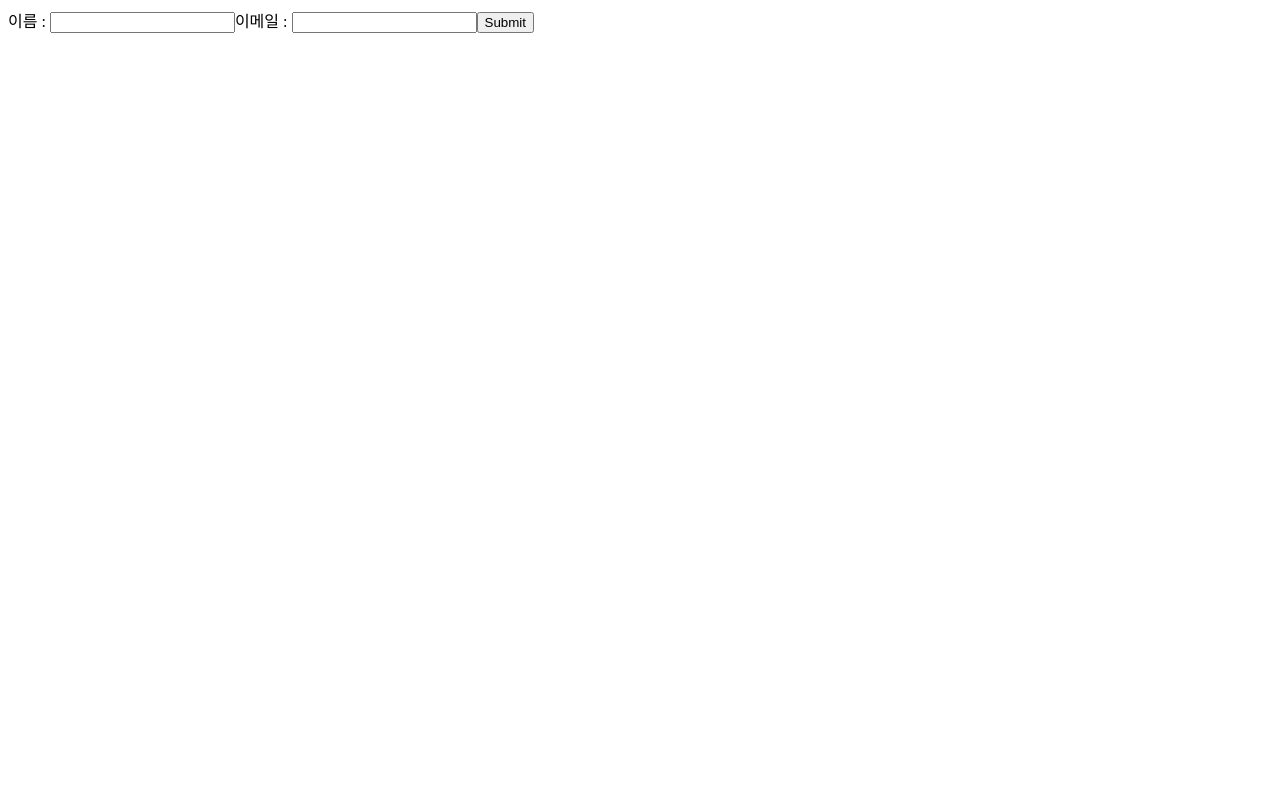
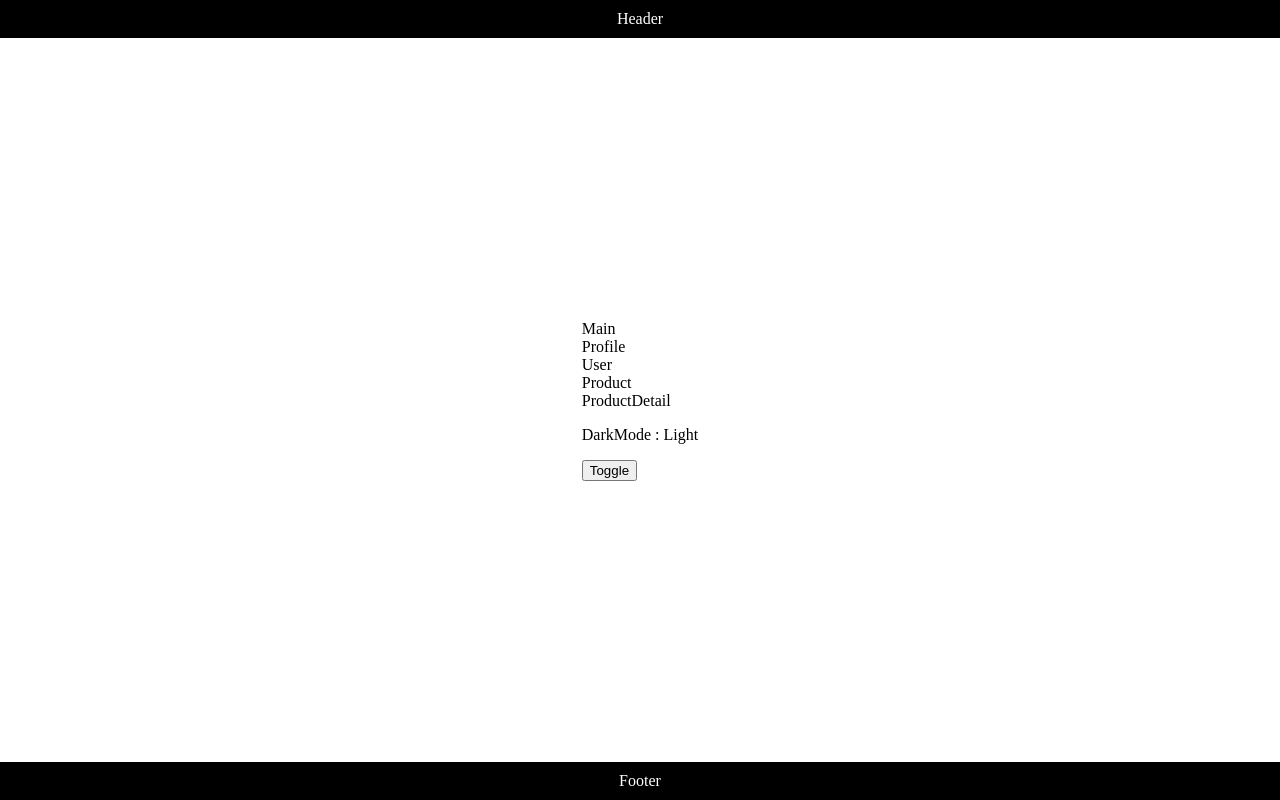
Before and after one commit to smark1024/react-basic, a React (Vite) app: page / in a window 1280 px wide. Built offline with nearby package versions, Linux system fonts and the light colour scheme.

Commit message:
context 사용

```diff
--- a/src/App.css
+++ b/src/App.css
@@ -83,3 +83,28 @@ body * {
     background-color: #000;
     color: #fff;
 }
+
+.header {
+    position: absolute;
+    top: 0;
+    left: 0;
+    width: 100%;
+    padding: 10px 0;
+    background-color: #000;
+    color: #fff;
+    text-align: center;
+}
+
+.main {
+}
+
+.footer {
+    position: absolute;
+    bottom: 0;
+    left: 0;
+    width: 100%;
+    padding: 10px 0;
+    background-color: #000;
+    color: #fff;
+    text-align: center;
+}
--- /dev/null
+++ b/src/AppTheme.jsx
@@ -0,0 +1,64 @@
+import React, { useContext } from "react";
+import "./App.css";
+import { DarkModeProvider } from "./context/DarkModeProvider";
+import { DarkModeContext } from "./context/DarkModeContext";
+
+export default function AppTheme() {
+    return (
+        <DarkModeProvider>
+            <Header />
+            <Main />
+            <Footer />
+        </DarkModeProvider>
+    );
+}
+
+function Header() {
+    return <header className="header">Header</header>;
+}
+
+function Main() {
+    return (
+        <main className="main">
+            Main
+            <Profile />
+            <Product />
+        </main>
+    );
+}
+
+function Footer() {
+    return <footer className="footer">Footer</footer>;
+}
+
+function Profile() {
+    return (
+        <div>
+            Profile
+            <User />
+        </div>
+    );
+}
+
+function User() {
+    return <div className="user">User</div>;
+}
+
+function Product() {
+    return (
+        <div className="product">
+            Product
+            <ProductDetail />
+        </div>
+    );
+}
+function ProductDetail() {
+    const { darkMode, toggleDarkMode } = useContext(DarkModeContext);
+    return (
+        <div className="productDetail">
+            ProductDetail
+            <p>DarkMode : {darkMode ? "Dark" : "Light"}</p>
+            <button onClick={toggleDarkMode}>Toggle</button>
+        </div>
+    );
+}
--- /dev/null
+++ b/src/context/DarkModeContext.js
@@ -0,0 +1,3 @@
+import { createContext } from "react";
+
+export const DarkModeContext = createContext();
--- /dev/null
+++ b/src/context/DarkModeProvider.jsx
@@ -0,0 +1,9 @@
+import { useState } from "react";
+import { DarkModeContext } from "./DarkModeContext";
+
+export function DarkModeProvider({ children }) {
+    const [darkMode, setDarkMode] = useState(false);
+    const toggleDarkMode = () => setDarkMode((prev) => !prev);
+
+    return <DarkModeContext.Provider value={{ darkMode, toggleDarkMode }}>{children}</DarkModeContext.Provider>;
+}
--- a/src/main.jsx
+++ b/src/main.jsx
@@ -1,9 +1,9 @@
 import { StrictMode } from "react";
 import { createRoot } from "react-dom/client";
-import AppForm from "./AppForm.jsx";
+import AppTheme from "./AppTheme.jsx";
 
 createRoot(document.getElementById("root")).render(
     <StrictMode>
-        <AppForm />
+        <AppTheme />
     </StrictMode>
 );
```
